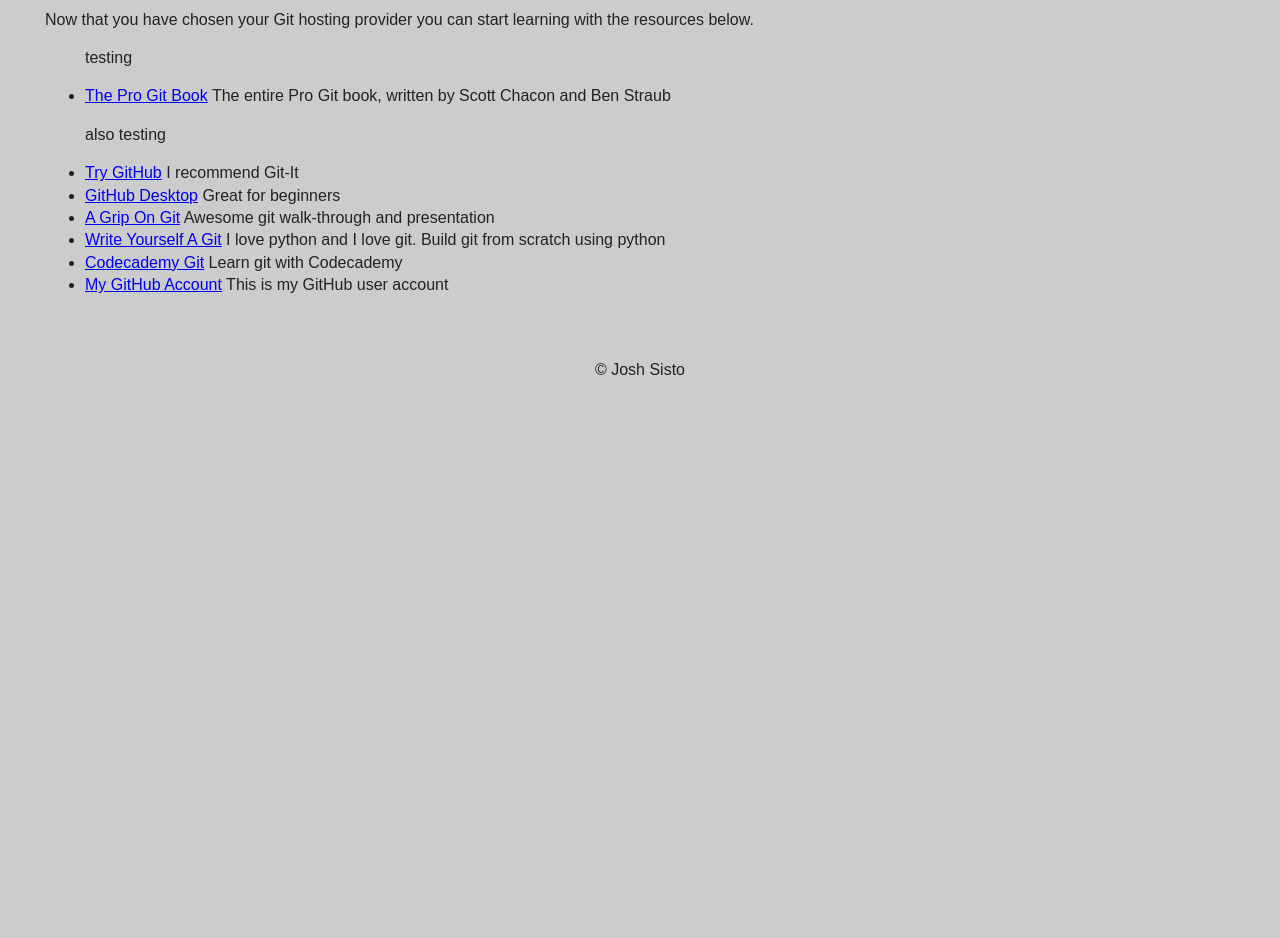
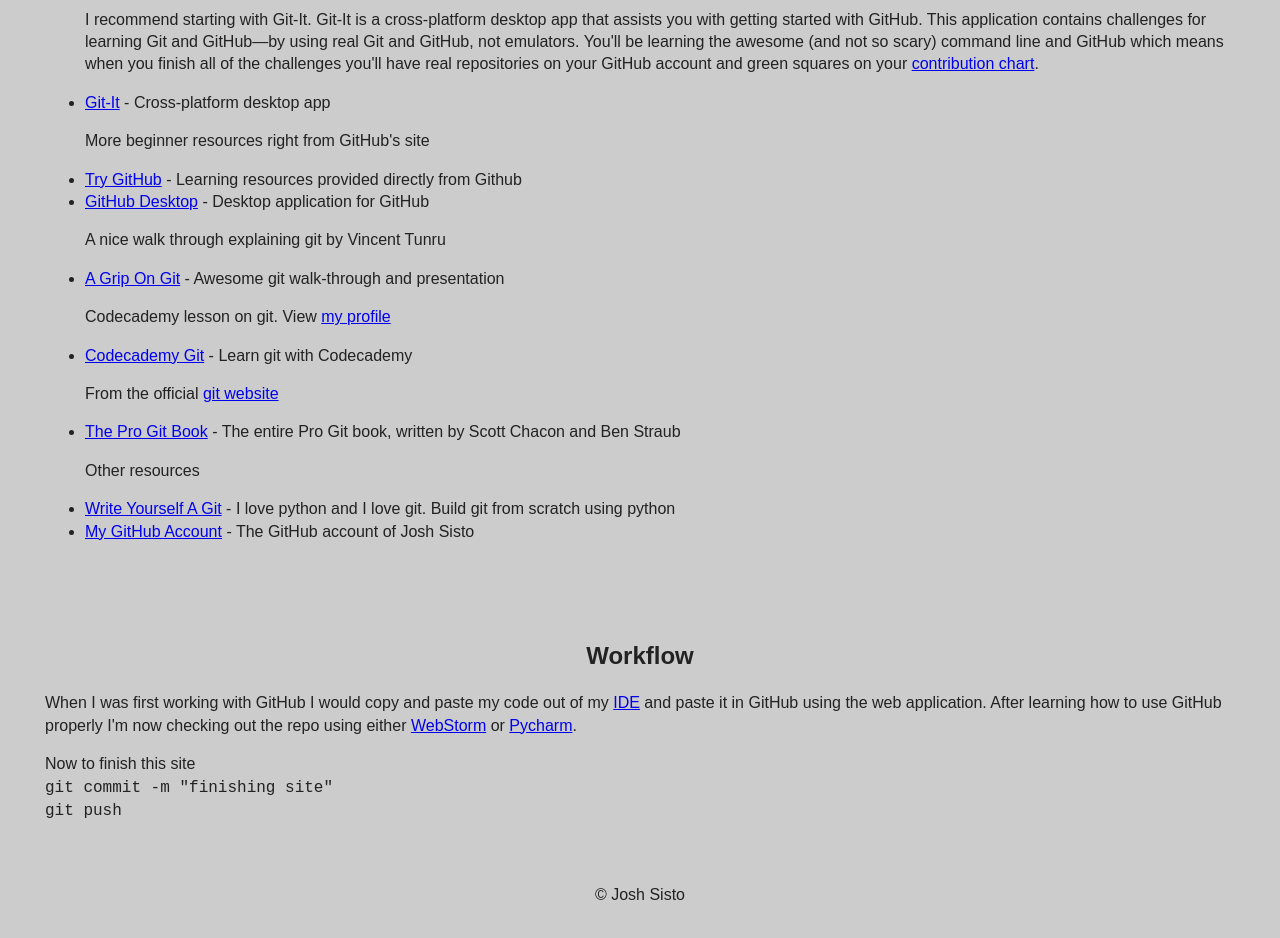
Before and after one commit to joshsisto/git, a plain HTML site: page index.html in a window 1280 px wide. Shown: the part 1820-2758 px from the top of the page. Before the commit the page ends 2232 px from the top, so only its background shows below. Drawn offline with nearby package versions, Linux system fonts and the light colour scheme.

Commit message:
finishing site

```diff
--- a/index.html
+++ b/index.html
@@ -32,7 +32,7 @@
                 <li><a href="#VCS">VCS</a></li>
                 <li><a href="#Which">Which Git?</a></li>
                 <li><a href="#Resources">Resources</a></li>
-                <li><a href="#More">More</a></li>
+                <li><a href="#Workflow">Workflow</a></li>
             </ul>
         </div>
         <!-- Separator -->
@@ -80,18 +80,30 @@
         <div class="resources">
             <div class="content">
                 <h2>Resources</h2>
-                <p>Now that you have chosen your Git hosting provider you can start learning with the resources below.</p>
+<!--                <p>Now that you have chosen who will host your Git Repo you can start learning with the resources below.</p>-->
                 <ul>
-                    <p>testing</p>
-                    <li><a href="https://git-scm.com/book/en/v2">The Pro Git Book</a> The entire Pro Git book, written by Scott Chacon and Ben Straub</li>
-                    <p>also testing</p>
-                    <li><a href="https://try.github.io/">Try GitHub</a> I recommend Git-It</li>
-                    <li><a href="https://desktop.github.com/">GitHub Desktop</a> Great for beginners</li>
-                    <li><a href="https://agripongit.vincenttunru.com/">A Grip On Git</a> Awesome git walk-through and presentation</li>
-                    <li><a href="https://wyag.thb.lt/">Write Yourself A Git</a> I love python and I love git. Build git from scratch using python</li>
-                    <li><a href="https://www.codecademy.com/learn/learn-git">Codecademy Git</a> Learn git with Codecademy</li>
-                    <li><a href="https://github.com/llamafarmer">My GitHub Account</a> This is my GitHub user account</li>
+                    <p>I recommend starting with Git-It. Git-It is a cross-platform desktop app that assists you with getting started with GitHub. This application contains challenges for learning Git and GitHub—by using real Git and GitHub, not emulators. You'll be learning the awesome (and not so scary) command line and GitHub which means when you finish all of the challenges you'll have real repositories on your GitHub account and green squares on your <a href="https://github.com/blog/1360-introducing-contributions">contribution chart</a>.</p>
+                    <li><a href="https://github.com/jlord/git-it-electron#what-to-install/">Git-It</a> - Cross-platform desktop app</li>
+                    <p>More beginner resources right from GitHub's site</p>
+                    <li><a href="https://try.github.io/">Try GitHub</a> - Learning resources provided directly from Github</li>
+                    <li><a href="https://desktop.github.com/">GitHub Desktop</a> - Desktop application for GitHub</li>
+                    <p>A nice walk through explaining git by Vincent Tunru</p>
+                    <li><a href="https://agripongit.vincenttunru.com/">A Grip On Git</a> - Awesome git walk-through and presentation</li>
+                    <p>Codecademy lesson on git. View <a href="https://www.codecademy.com/joshsisto">my profile</a></p>
+                    <li><a href="https://www.codecademy.com/learn/learn-git">Codecademy Git</a> - Learn git with Codecademy</li>
+                    <p>From the official <a href="https://git-scm.com/">git website</a></p>
+                    <li><a href="https://git-scm.com/book/en/v2">The Pro Git Book</a> - The entire Pro Git book, written by Scott Chacon and Ben Straub</li>
+                    <p>Other resources</p>
+                    <li><a href="https://wyag.thb.lt/">Write Yourself A Git</a> - I love python and I love git. Build git from scratch using python</li>
+                    <li><a href="https://github.com/joshsisto">My GitHub Account</a> - The GitHub account of Josh Sisto</li>
                 </ul>
+            </div>
+        </div>
+        <div class="workflow">
+            <div class="content">
+                <h2>Workflow</h2>
+                <p>When I was first working with GitHub I would copy and paste my code out of my <a href="https://en.wikipedia.org/wiki/Integrated_development_environment">IDE</a> and paste it in GitHub using the web application. After learning how to use GitHub properly I'm now checking out the repo using either <a href="https://www.jetbrains.com/webstorm">WebStorm</a> or <a href="https://www.jetbrains.com/pycharm">Pycharm</a>.</p>
+                <p> Now to finish this site <br><code>git commit -m "finishing site"</code><br><code>git push</code></p>
             </div>
         </div>
         <footer class="container">
```
